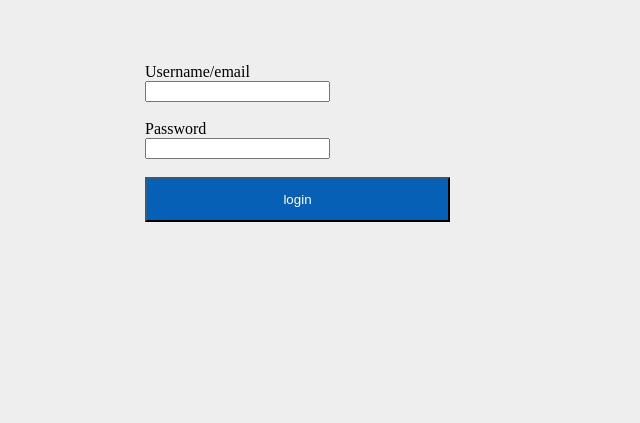
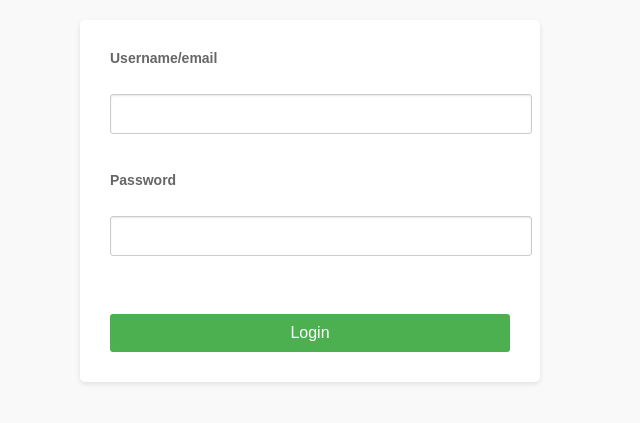
Before and after one commit to kibo-web-app-dev-jan-23/final-project---crud-app-code_genieee, a Flask app: page /student_login in a window 1280 px wide. Shown: the top 423 px of the page, without its empty margins (330-970 px from the left). Run offline with Flask 2, Linux system fonts and the light colour scheme; some libraries are stand-ins or nearby versions.

Commit message:
css_for_student_login_and_student_change_password

```diff
--- a/app.py
+++ b/app.py
@@ -1,4 +1,5 @@
 from flask import Flask, render_template, redirect, url_for, flash
+from flask_sqlalchemy import SQLAlchemy
 from db_manager import SchoolManagementDB, generate_random_password
 from flask_bcrypt import Bcrypt
 from flask_login import LoginManager, login_required, current_user, login_user
@@ -13,7 +14,7 @@ app.config['SECRET_KEY'] = "Don'tTellAnyone"
 bcrypt = Bcrypt(app)
 login_manager = LoginManager()
 login_manager.init_app(app)
-
+db = SQLAlchemy(app)
 
 manager = SchoolManagementDB()
 manager.initialize_db_schema()
@@ -117,3 +118,19 @@ def add_student():
         else:
             return "The email you entered has been used by a student"
     return render_template("add_student.html", form= form)
+
+
+
+@app.route('/change_password', methods=['POST'])
+@login_required
+def change_password():
+    form = ChangePasswordForm()
+    if form.validate_on_submit():
+        if current_user.check_password(form.old_password.data):
+            current_user.set_password(form.new_password.data)
+            db.session.commit()
+            flash('Your password has been changed.', 'success')
+            return redirect(url_for('student_login'))
+        else:
+            flash('Invalid password.', 'error')
+    return render_template('student_login.html', form=form)
--- a/forms.py
+++ b/forms.py
@@ -1,6 +1,6 @@
 from flask_wtf import FlaskForm
-from wtforms import StringField, PasswordField, EmailField, DateField
-from wtforms.validators import InputRequired, Length, Email
+from wtforms import StringField, PasswordField, EmailField, DateField, SubmitField
+from wtforms.validators import InputRequired, Length, Email, DataRequired, EqualTo
 # Student signup form
 class Add_student(FlaskForm):
     firstName = StringField("Firstname", validators=[InputRequired()])
@@ -26,6 +26,13 @@ class AddInstructor(FlaskForm):
     lastName = StringField("Lastname", validators= [InputRequired()])
     email = EmailField("Email-Id", validators=[InputRequired(), Email(message="Input a valid email address")])
 
+#student to change password
+class ChangePasswordForm(FlaskForm):
+    current_password = PasswordField('Current Password', validators=[DataRequired()])
+    new_password = PasswordField('New Password', validators=[DataRequired(), EqualTo('confirm_password', message='Passwords must match')])
+    confirm_password = PasswordField('Confirm New Password', validators=[DataRequired()])
+    submit = SubmitField('Change Password')
+
 #Get data from signup page
 def get_data_from_form(form):
     firstname = form.firstName.data
--- a/static/form.css
+++ b/static/form.css
@@ -1,20 +1,57 @@
 body {
-    padding-top: 40px;
-    padding-bottom: 40px;
-    background-color: #eee;
+    background-color: #f9f9f9;
+    font-family: Arial, sans-serif;
+    font-size: 16px;
   }
 
-form{
-    max-width: 330px;
-    padding: 15px;
-    margin: 0 auto;
-}
-.label{
-    text-align: start;
-}
-.submit{
-    width: 305px;
-    height: 45px;
-    background-color: #0660B5;
-    color: white;
-}
+  form {
+    background-color: #fff;
+    border-radius: 5px;
+    box-shadow: 0 2px 5px rgba(0,0,0,0.1);
+    margin: 20px auto;
+    max-width: 400px;
+    padding: 30px;
+  }
+
+  label {
+    color: #666;
+    display: block;
+    font-size: 14px;
+    font-weight: bold;
+    margin-bottom: 10px;
+  }
+
+  input[type="text"],
+  input[type="password"] {
+    border: 1px solid #ccc;
+    border-radius: 3px;
+    box-shadow: inset 0 1px 2px rgba(0,0,0,0.1);
+    display: block;
+    font-size: 16px;
+    margin-bottom: 20px;
+    padding: 10px;
+    width: 100%;
+  }
+
+  input[type="submit"] {
+    background-color: #4CAF50;
+    border: none;
+    border-radius: 3px;
+    color: #fff;
+    cursor: pointer;
+    display: block;
+    font-size: 16px;
+    margin-top: 20px;
+    padding: 10px;
+    width: 100%;
+  }
+
+  input[type="submit"]:hover {
+    background-color: #3e8e41;
+  }
+
+  .error {
+    color: #f00;
+    font-size: 14px;
+    margin-bottom: 10px;
+  }
```
Also changed, not shown: templates/student_login.html (+25 -6 lines).
